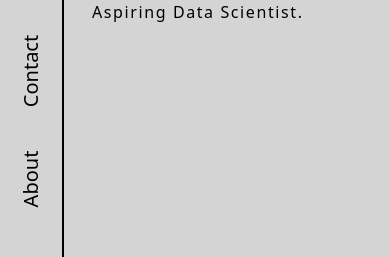
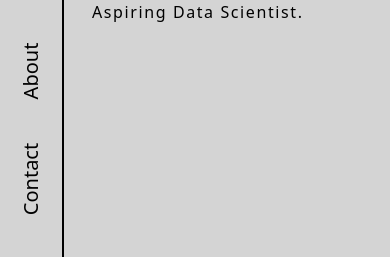
Before and after one commit to niyoh55/blog_portfoliov2, a Next.js app: page / in a window 390 px wide. Shown: the part 505-762 px from the top of the page. Built offline with nearby package versions, Linux system fonts and the light colour scheme.

Commit message:
sidebar links now point to correct pages

```diff
--- a/pages/index.js
+++ b/pages/index.js
@@ -64,19 +64,20 @@ export default function Home() {
                 </p>
               </a>
 
-              <Link href="https://www.linkedin.com/in/niyoh-edwyn-villanueva-5b2524113/">
+              <Link href="/no-content-yet">
                 <p className="mt-20 lg:hidden rotate-[270deg] text-xl text-black hover:text-blue-600">
                   Work
                 </p>
               </Link>
-              <Link href="https://www.facebook.com/niyohedwyn.villanueva/">
+
+              <Link href="/about">
+                <p className="lg:hidden rotate-[270deg] text-xl text-black hover:text-blue-600">
+                  About
+                </p>
+              </Link>
+              <Link href="/no-content-yet">
                 <p className="lg:hidden rotate-[270deg] text-xl text-black hover:text-blue-600">
                   Contact
-                </p>
-              </Link>
-              <Link href="https://www.facebook.com/niyohedwyn.villanueva/">
-                <p className="lg:hidden rotate-[270deg] text-xl text-black hover:text-blue-600">
-                  About
                 </p>
               </Link>
             </motion.div>
```
